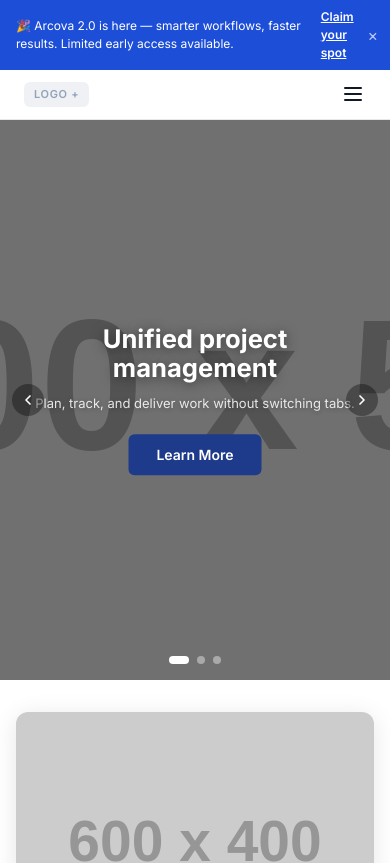
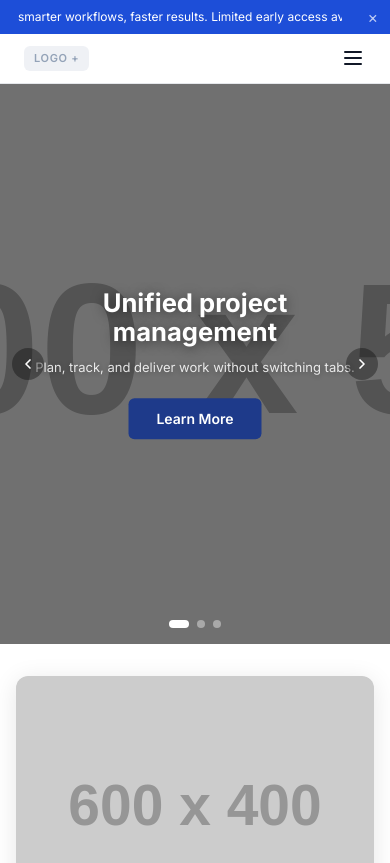
Before and after one commit to sujanamht/theme_builder, a React (Vite) app: page /preview in a window 390 px wide. Shown: the top 863 px of the page. Built offline with nearby package versions, Linux system fonts and the light colour scheme.

Commit message:
announcement update

```diff
--- a/src/components/builders/AnnouncementBuilder.jsx
+++ b/src/components/builders/AnnouncementBuilder.jsx
@@ -71,6 +71,24 @@ export default function AnnouncementBuilder({ activeTab = 'content' }) {
                 min={min} max={max} step={step}
               />
             ))}
+            <label className="flex items-center gap-2 text-sm text-gray-700 cursor-pointer select-none">
+              <input
+                type="checkbox"
+                checked={template.marquee ?? false}
+                onChange={e => handleTemplate('marquee', e.target.checked)}
+                className="w-4 h-4"
+              />
+              Marquee on mobile
+            </label>
+            {template.marquee && (
+              <RangeField
+                label="Scroll Speed"
+                value={template.marqueeSpeed ?? 30}
+                onChange={v => handleTemplate('marqueeSpeed', Number(v))}
+                min={5} max={60} step={5}
+                unit=""
+              />
+            )}
           </div>
         </section>
       )}
--- a/src/components/previews/AnnouncementPreview.jsx
+++ b/src/components/previews/AnnouncementPreview.jsx
@@ -40,16 +40,9 @@ export default function AnnouncementPreview() {
   const message  = data.message  || 'Your announcement message goes here.'
   const linkText = data.linkText
   const linkUrl  = data.linkUrl  || '#'
+  const speed    = template.marqueeSpeed ?? 30
 
-  return (
-    <div ref={ref} style={barStyle}>
-      <span>{message}</span>
-      {linkText && (
-        <a href={linkUrl} style={linkStyle} target="_blank" rel="noreferrer">
-          {linkText}
-        </a>
-      )}
-      {!isActive && (
+  const closeBtn = !isActive && (
     <button
       onClick={() => setDismissed(true)}
       style={{
@@ -72,7 +65,60 @@ export default function AnnouncementPreview() {
     >
       ×
     </button>
+  )
+
+  if (isMobile && template.marquee) {
+    const trackItem = (
+      <span style={{ display: 'inline-flex', alignItems: 'center', gap: '8px', paddingRight: '4rem' }}>
+        <span>{message}</span>
+        {linkText && (
+          <a href={linkUrl} style={linkStyle} target="_blank" rel="noreferrer">{linkText}</a>
         )}
+      </span>
+    )
+
+    return (
+      <div ref={ref} style={barStyle}>
+        <style>{`
+          @keyframes announcement-scroll {
+            from { transform: translateX(0); }
+            to   { transform: translateX(-50%); }
+          }
+        `}</style>
+        <div style={{ overflow: 'hidden', flex: 1, marginRight: closeBtn ? '32px' : 0 }}>
+          <div
+            style={{
+              display:    'inline-flex',
+              whiteSpace: 'nowrap',
+              animation:  `announcement-scroll ${speed}s linear infinite`,
+            }}
+            onMouseEnter={e => { e.currentTarget.style.animationPlayState = 'paused' }}
+            onMouseLeave={e => { e.currentTarget.style.animationPlayState = 'running' }}
+          >
+            {trackItem}
+            {trackItem}
+          </div>
+        </div>
+        {closeBtn}
       </div>
     )
   }
+
+  return (
+    <div ref={ref} style={barStyle}>
+      {isMobile ? (
+        <span style={{ overflow: 'hidden', textOverflow: 'ellipsis', whiteSpace: 'nowrap', flex: 1, marginRight: closeBtn ? '32px' : 0 }}>
+          {message}
+        </span>
+      ) : (
+        <>
+          <span>{message}</span>
+          {linkText && (
+            <a href={linkUrl} style={linkStyle} target="_blank" rel="noreferrer">{linkText}</a>
+          )}
+        </>
+      )}
+      {closeBtn}
+    </div>
+  )
+}
--- a/src/store/themeStore.jsx
+++ b/src/store/themeStore.jsx
@@ -57,7 +57,7 @@ const initialState = {
       linkText: 'Claim your spot',
       linkUrl:  '#',
     },
-    template: {},
+    template: { marquee: true, marqueeSpeed: 30 },
   },
 
   navbar: {
```
Lines whose indentation alone changed are shown as unchanged.
